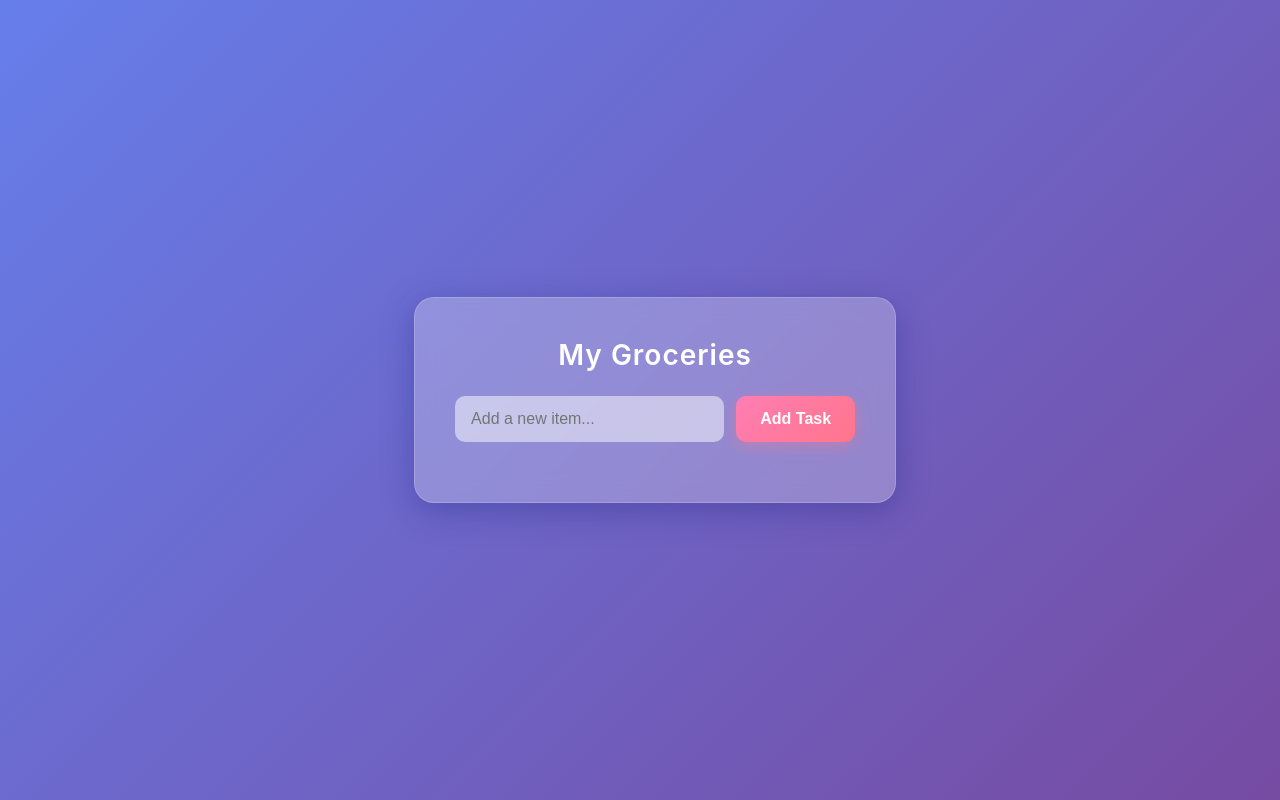
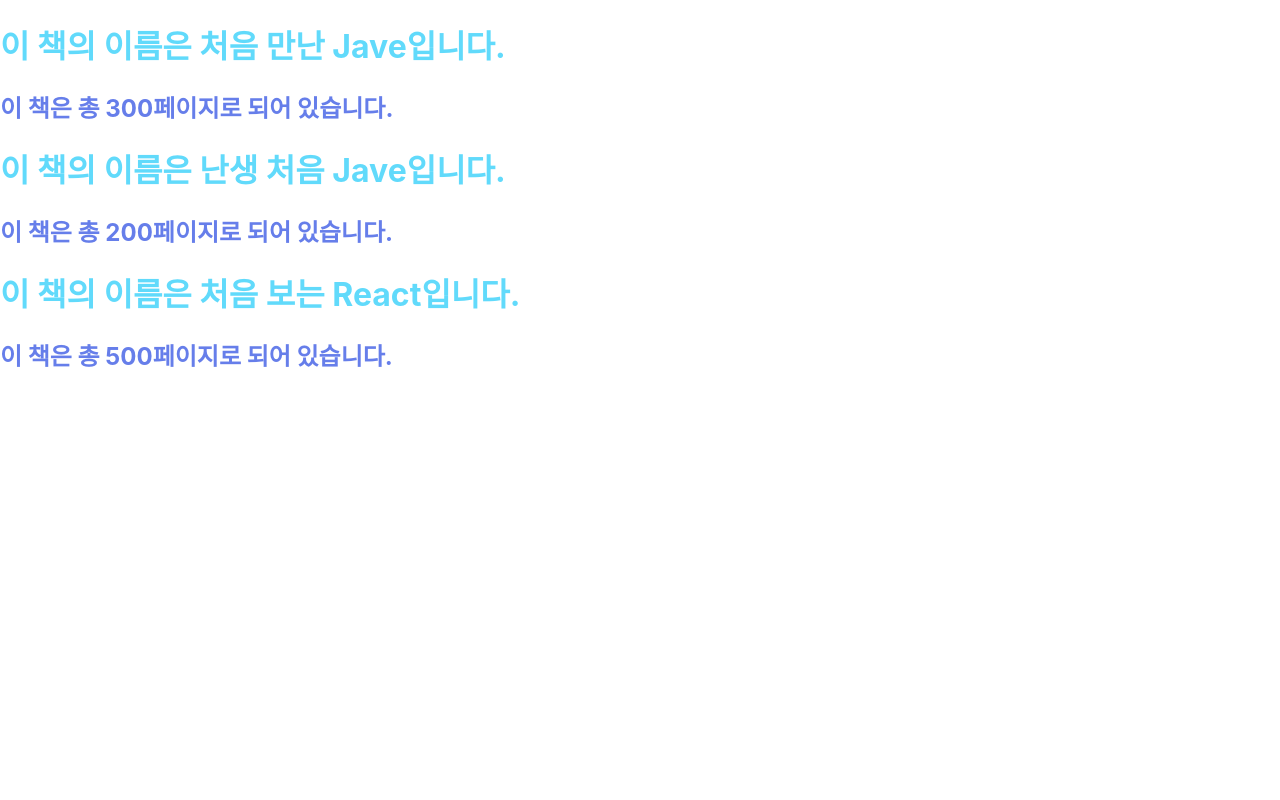
Before and after one commit to yumin0117/React, a React (Create React App) app: page / in a window 1280 px wide. Built offline with nearby package versions, Linux system fonts and the light colour scheme.

Commit message:
local 에서 파일로 직접실행(CDN 방식으로 Html 문서에 라이브러리  import)
npm 서버를 사용해서 JSX 파일 작성해서 실행

```diff
--- /dev/null
+++ b/src/0827_01/index.html
@@ -0,0 +1,15 @@
+<!DOCTYPE html>
+<html lang="en">
+<head>
+    <meta charset="UTF-8">
+    <title>Title</title>
+    <link rel="stylesheet" href="styles.css">
+    <script crossorigin src="https://unpkg.com/react@18/umd/react.development.js"></script>
+    <script crossorigin src="https://unpkg.com/react-dom@18/umd/react-dom.development.js"></script>
+</head>
+<body>
+    <h1>인공지능소프트웨어과에 오신 것을 환영합니다.</h1>
+    <div id="root"></div>
+    <script src="MyButton.js"></script>
+</body>
+</html>
--- /dev/null
+++ b/src/0827_01/styles.css
@@ -0,0 +1,8 @@
+body{
+    background-color: #ff758c;
+}
+
+h1{
+    color: #333333;
+    font-style: italic;
+}
--- /dev/null
+++ b/src/0827_02/Book.css
@@ -0,0 +1,7 @@
+h1{
+    color: #61dafb;
+}
+
+h2{
+    color: #667eea;
+}
--- /dev/null
+++ b/src/0827_02/Book.jsx
@@ -0,0 +1,13 @@
+import React from "react";
+import "./Book.css"
+
+function Book(props){
+    return(
+        <div>
+            <h1>{`이 책의 이름은 ${props.name}입니다.`}</h1>
+            <h2>{`이 책은 총 ${props.numOfPage}페이지로 되어 있습니다.`}</h2>
+        </div>
+    );
+}
+
+export default Book;
--- /dev/null
+++ b/src/0827_02/Library.jsx
@@ -0,0 +1,14 @@
+import React from "react";
+import Book from "./Book";
+
+function Library(){
+    return(
+        <div>
+            <Book name="처음 만난 Jave" numOfPage={300}/>
+            <Book name="난생 처음 Jave" numOfPage={200}/>
+            <Book name="처음 보는 React" numOfPage={500}/>
+        </div>
+    );
+}
+
+export default Library;
--- a/src/index.js
+++ b/src/index.js
@@ -2,14 +2,15 @@
 import ReactDOM from 'react-dom/client';
 import './index.css';
 // import App from './App';
+// import TodoListApp from "./0820/TodoListApp";
 import reportWebVitals from './reportWebVitals';
-import TodoListApp from "./01/TodoListApp";
+import Library from "./0827_02/Library";
 
 const root = ReactDOM.createRoot(document.getElementById('root'));
 root.render(
-  <React.StrictMode>
-    <TodoListApp />
-  </React.StrictMode>
+    <React.StrictMode>
+        <Library />
+    </React.StrictMode>
 );
 
 // If you want to start measuring performance in your app, pass a function
```
Also changed, not shown: src/0827_01/MyButton.js (added, +20 -0 lines), src/0820/TodoListApp.jsx (renamed from src/01/TodoListApp.jsx), src/0820/css/TodoListApp.css (renamed from src/01/css/TodoListApp.css).
